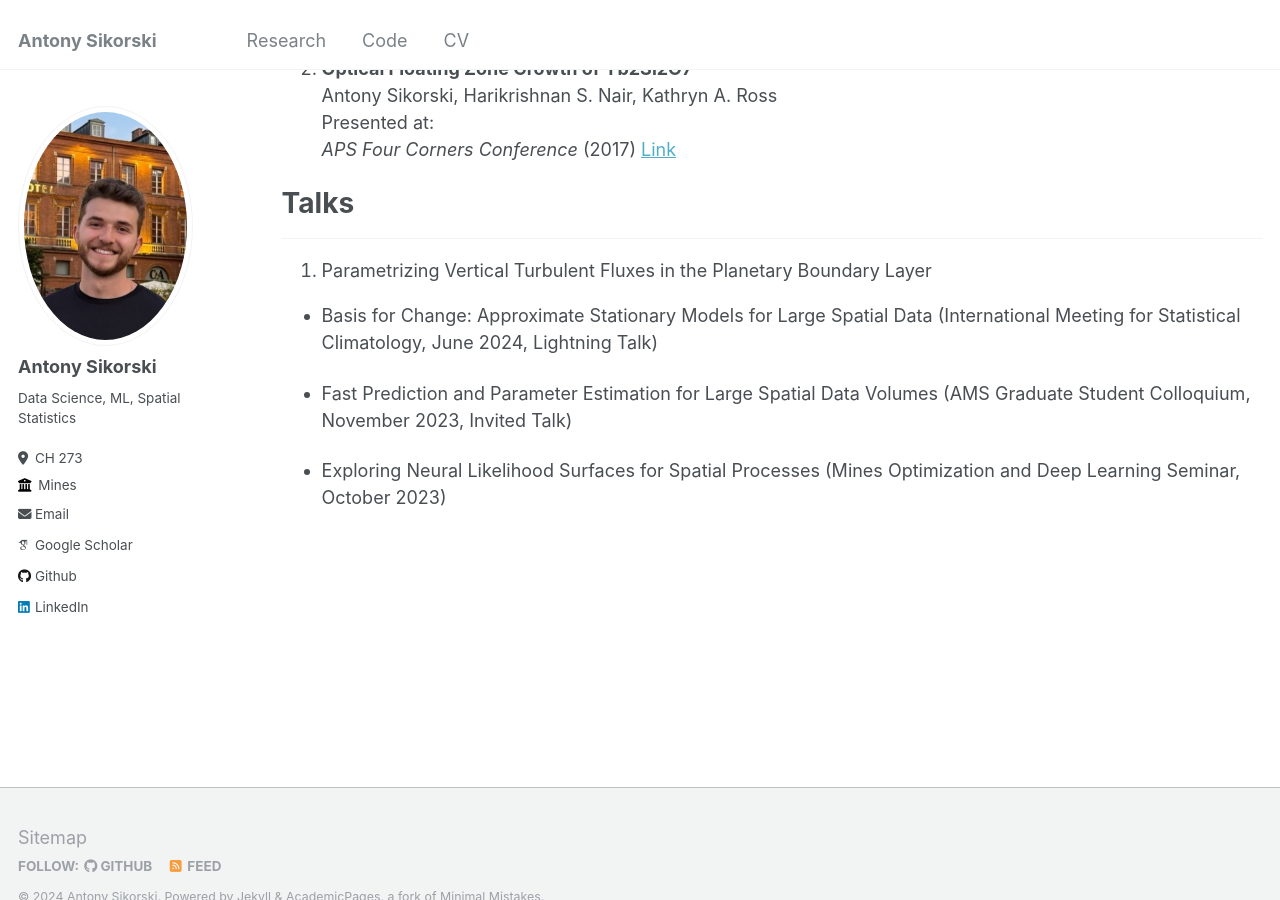
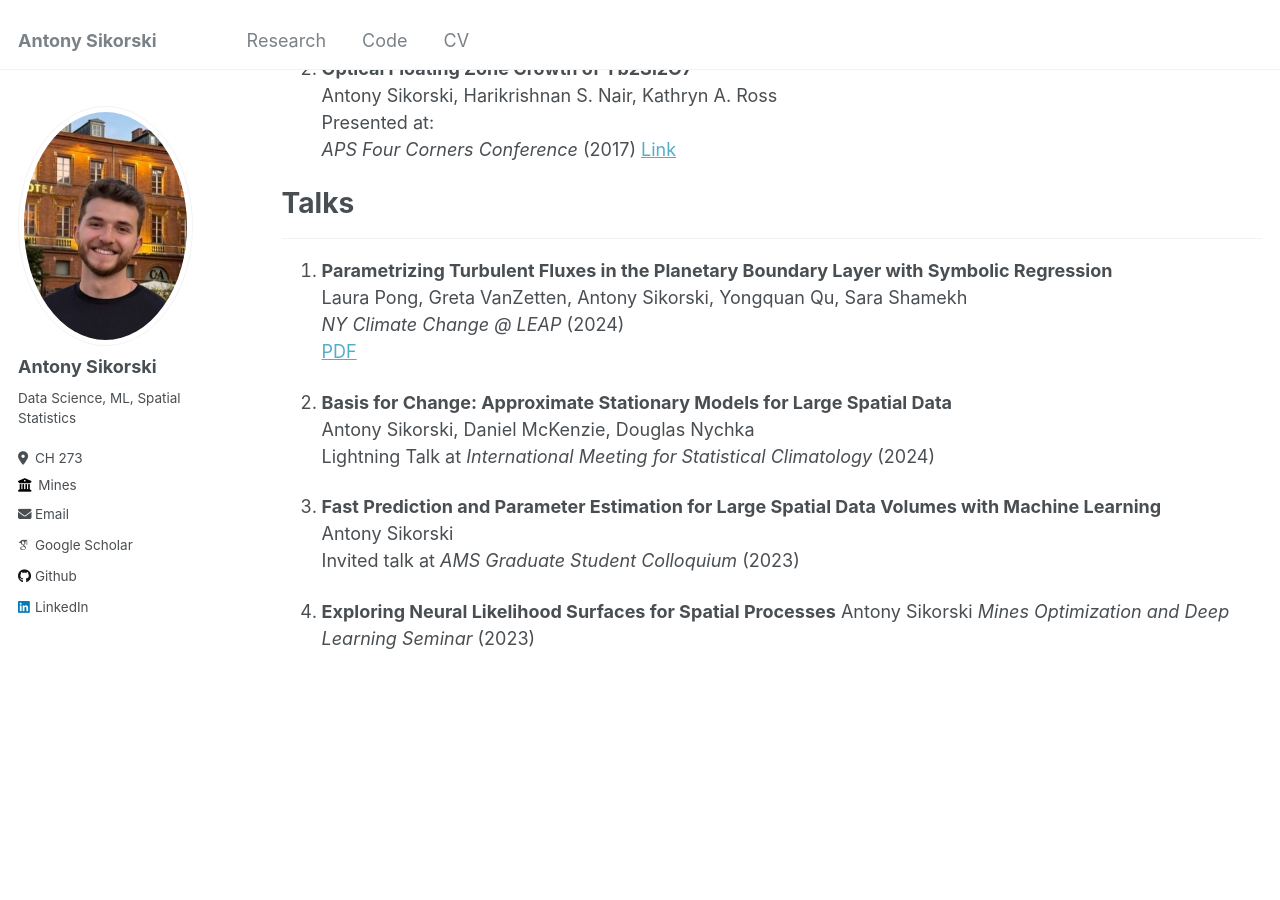
Before and after one commit to antonyxsik/antonyxsik.github.io, a Jekyll site: the page built from _pages/research.md, in a window 1280 px wide and 900 px high, scrolled down 737 px. Built offline with Jekyll 4.4.1, drawn with Linux system fonts in a browser that asks for light colours; some web fonts are replaced.

Commit message:
research updates

```diff
--- a/_pages/research.md
+++ b/_pages/research.md
@@ -43,10 +43,19 @@ All of my publications can also be found on my [Google Scholar](https://scholar.
 
 # Talks
 ------
-1. Parametrizing Vertical Turbulent Fluxes in the Planetary Boundary Layer
+1. **Parametrizing Turbulent Fluxes in the Planetary Boundary Layer with Symbolic Regression** \\
+    Laura Pong, Greta VanZetten, Antony Sikorski, Yongquan Qu, Sara Shamekh \\
+    *NY Climate Change @ LEAP* (2024) \\
+    [PDF](https://antonyxsik.github.io/files/LEAP_NYclimate_talk.pdf)
 
-- Basis for Change: Approximate Stationary Models for Large Spatial Data (International Meeting for Statistical Climatology, June 2024, Lightning Talk)
+2. **Basis for Change: Approximate Stationary Models for Large Spatial Data** \\
+    Antony Sikorski, Daniel McKenzie, Douglas Nychka \\
+    Lightning Talk at *International Meeting for Statistical Climatology* (2024)
 
-- Fast Prediction and Parameter Estimation for Large Spatial Data Volumes (AMS Graduate Student Colloquium, November 2023, Invited Talk)
+3. **Fast Prediction and Parameter Estimation for Large Spatial Data Volumes with Machine Learning** \\
+    Antony Sikorski \\
+    Invited talk at *AMS Graduate Student Colloquium* (2023)
 
-- Exploring Neural Likelihood Surfaces for Spatial Processes (Mines Optimization and Deep Learning Seminar, October 2023)
+4. **Exploring Neural Likelihood Surfaces for Spatial Processes**
+    Antony Sikorski
+    *Mines Optimization and Deep Learning Seminar* (2023)
```
Also changed, not shown: 1 other file.
